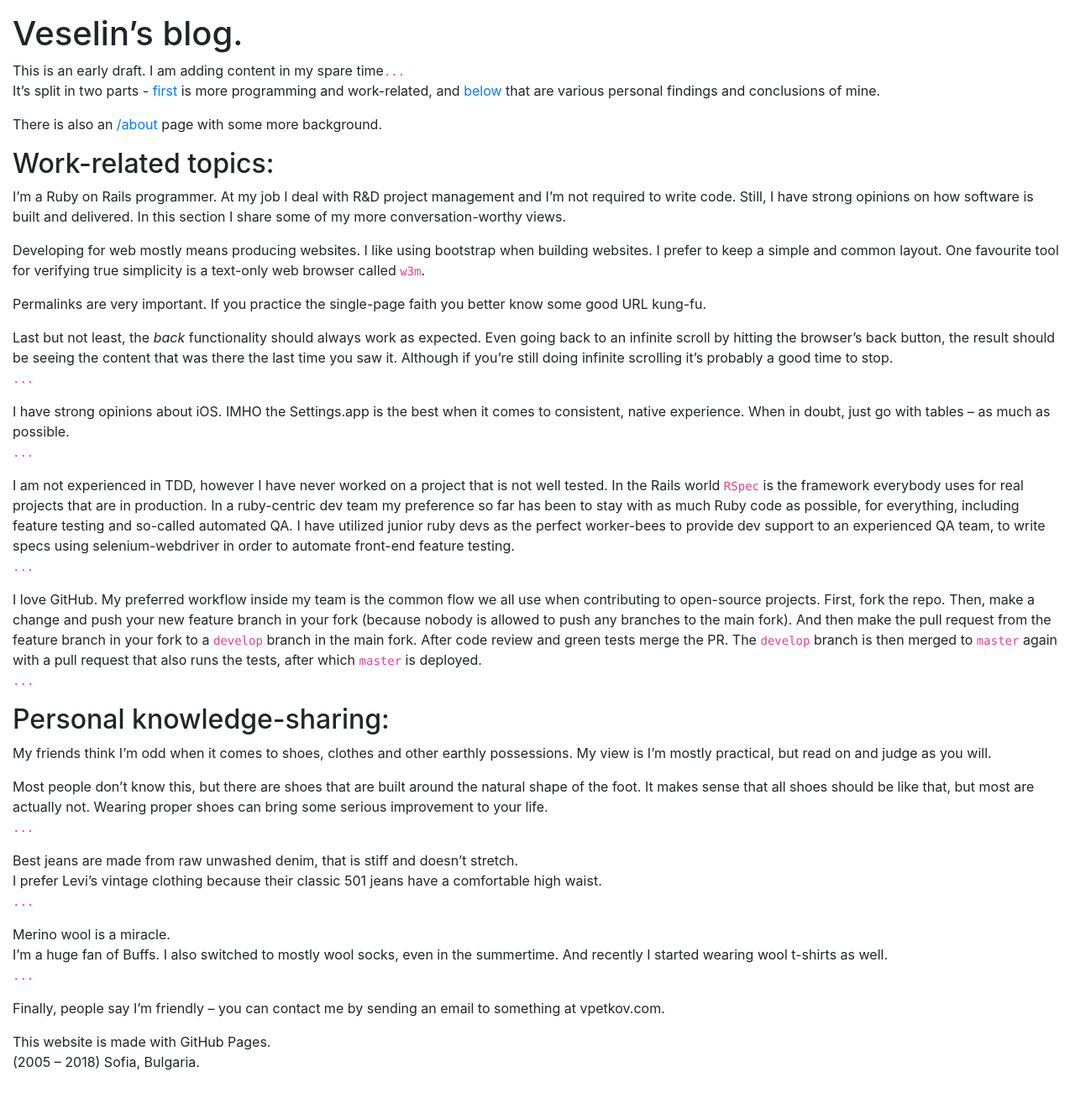
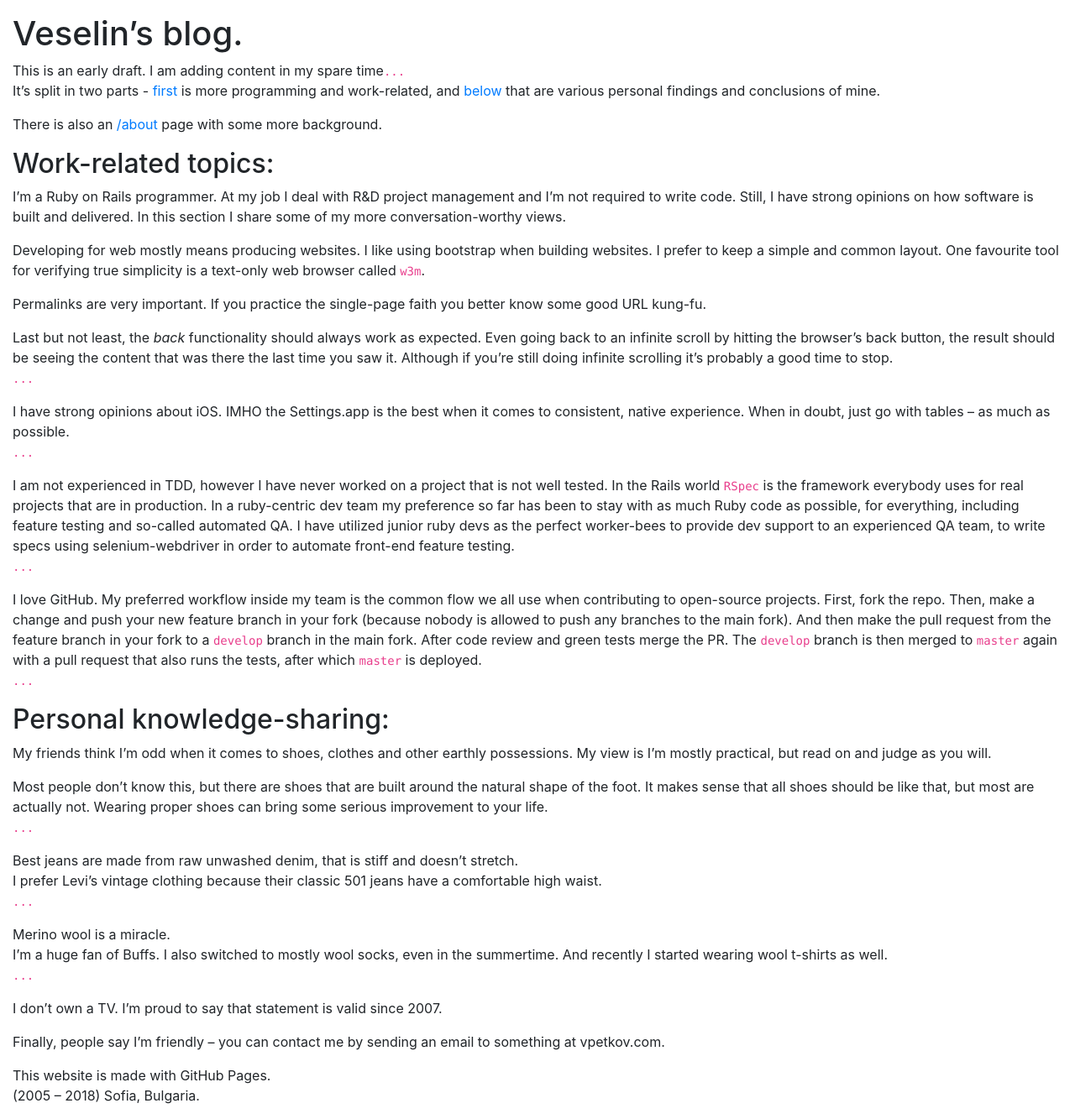
Before and after one commit to vpetkov/vpetkov.github.io, a Jekyll site: the page built from index.md, in a window 1280 px wide. Shown: the whole page at 84% size. Built offline with Jekyll 4.4.1, drawn with Linux system fonts in a browser that asks for light colours; our own code applies the rules of GitHub Pages for plain Markdown files; before the commit the page ends 1293 px from its top, so only the background shows below that.

Commit message:
Add I don't own TV to index

```diff
--- a/index.md
+++ b/index.md
@@ -50,6 +50,8 @@ Merino wool is a miracle.
 I'm a huge fan of Buffs. I also switched to mostly wool socks, even in the summertime. And recently I started wearing wool t-shirts as well.
 `...`
 
+I don't own a TV. I'm proud to say that statement is valid since 2007.
+
 Finally, people say I'm friendly -- you can contact me by sending an email to something at vpetkov.com.
 
 This website is made with GitHub Pages.
```
